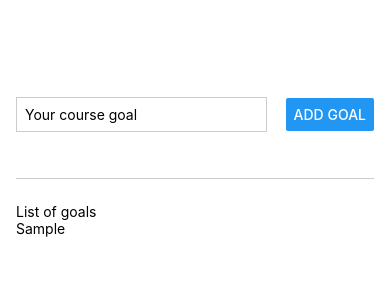
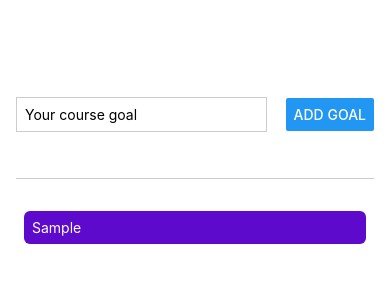
Before and after one commit to Arthuro12/Master-React-Native, a React Native app in the folder RNBasic/: screen / in a window 390 px wide. Both pictures are taken after typing "Sample" into the empty fields and a click on the button "ADD GOAL". Shown: the top 300 px of the page. Built offline with nearby package versions, Linux system fonts and the light colour scheme.

Commit message:
IOS and Android styling differences

```diff
--- a/RNBasic/App.js
+++ b/RNBasic/App.js
@@ -46,9 +46,12 @@
         <Button title="Add Goal" onPress={addGoal} />
       </View>
       <View style={styles.goalsContainer}>
-        <Text>List of goals</Text>
         {goals.length > 0
-          ? goals.map((goal) => <Text key={goal}>{goal}</Text>)
+          ? goals.map((goal) => (
+              <View style={styles.goalItem} key={goal}>
+                <Text style={styles.goalText}>{goal}</Text>
+              </View>
+            ))
           : null}
       </View>
     </View>
@@ -94,4 +97,13 @@
   goalsContainer: {
     flex: 5,
   },
+  goalItem: {
+    margin: 8,
+    padding: 8,
+    borderRadius: 6,
+    backgroundColor: "#5e0acc",
+  },
+  goalText: {
+    color: "white",
+  },
 });
```
